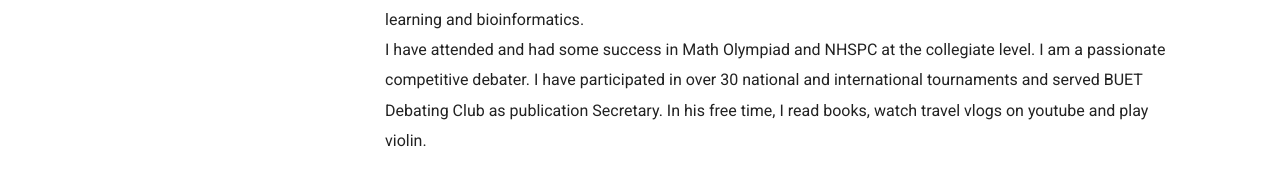
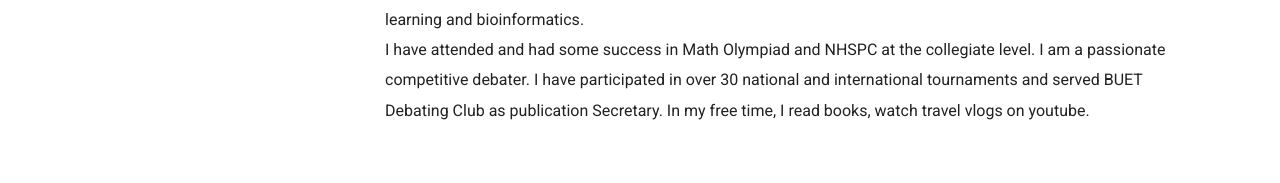
Before and after one commit to MahdeeMushfiqueKamal/MahdeeMushfiqueKamal.github.io, a Jekyll site: the page built from index.html, in a window 1280 px wide, cut to the strip 349-846 px from the top of the page. Shown: the part 311-494 px from the top of the strip. Built offline with Jekyll 4.4.1, drawn with Linux system fonts in a browser that asks for light colours.

Commit message:
profile picture

```diff
--- a/Gemfile
+++ b/Gemfile
@@ -4,3 +4,5 @@
 gemspec
 
 gem "jekyll-paginate"
+gem 'wdm', '>= 0.1.0'
+gem "webrick", "~> 1.7"
--- a/_config.yml
+++ b/_config.yml
@@ -20,7 +20,7 @@
   sitemap: true # set to true to generate sitemap.xml content
   search: true # set to true to enable searchbar
   dark_mode: true # set to true to add dark mode toggle
-  portfolio_image: "assets/MMK.jpg" # the path from the base directory of the site to the image to display (no / at the start)
+  portfolio_image: "assets/MMK.png" # the path from the base directory of the site to the image to display (no / at the start)
   html_lang: "en" # set the lang attribute of the <html> tag for the pages. See here for a list of codes: https://www.w3schools.com/tags/ref_country_codes.asp
   condensed_mobile:
     #- home
--- a/index.html
+++ b/index.html
@@ -9,5 +9,5 @@
 </br>
     My career goal is to work as a software engineer in the industry and eventually go to graduate school to pursue a PhD. I haven't decided what I want to specialize in. But I have a deep interest in distributed systems, machine learning and bioinformatics.
 </br>
-    I have attended and had some success in Math Olympiad and NHSPC at the collegiate level. I am a passionate competitive debater. I have participated in over 30 national and international tournaments and served BUET Debating Club as publication Secretary. In his free time, I read books, watch travel vlogs on youtube and play violin.
+    I have attended and had some success in Math Olympiad and NHSPC at the collegiate level. I am a passionate competitive debater. I have participated in over 30 national and international tournaments and served BUET Debating Club as publication Secretary. In my free time, I read books, watch travel vlogs on youtube.
 </div>
```
Also changed, not shown: assets/MMK.png.
